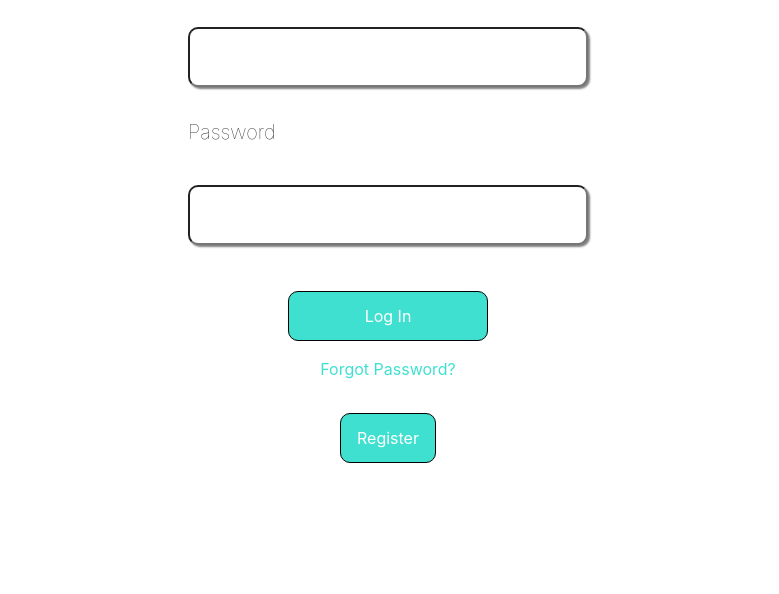
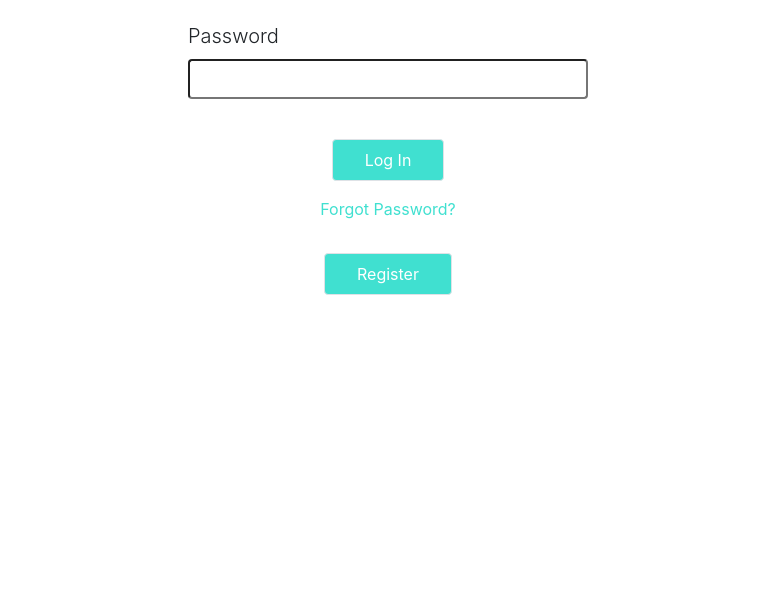
Before and after one commit to J-ah1/Housing-Rent-Calculator, a React app in the folder Client/: page / in a window 1280 px wide. Shown: the part 206-800 px from the top of the page, without its empty margins (252-1031 px from the left). Built offline with nearby package versions, Linux system fonts and the light colour scheme.

Commit message:
Modified: Styling for login component

```diff
--- a/Client/src/Components/Login.js
+++ b/Client/src/Components/Login.js
@@ -55,22 +55,22 @@ export default class Login extends Component {
                     <h1>Housing Rent Calcuator</h1>
                     <div id="login-content">
                         <form id="login-form" onSubmit={this.submit}>
-                            <label>Username</label>
-                            <br/>
-                            <input className="login-form-input" value={this.state.username} onChange={this.nameChange} type="text" />
-                            <br/>
-                            <label>Password</label>
-                            <br/>
-                            <input className="login-form-input"  value={this.state.password} onChange={this.passwordChange} type="password" />
-                            <br/>
-                            <input id="login-form-submit" type="submit" value="Log In" />
+                            <label className="font-weight-light">Username</label>
+
+                            <input className="login-form-input rounded mb-4" value={this.state.username} onChange={this.nameChange} type="text" />
+
+                            <label className="font-weight-light" >Password</label>
+
+                            <input className="login-form-input rounded mb-4"  value={this.state.password} onChange={this.passwordChange} type="password" />
+
+                            <input className="btn border" id="login-form-submit" type="submit" value="Log In" />
                         </form>
 
                         <Link id="login-link-forgot-pass" to='/forgot'>
                             <p>Forgot Password?</p>
                         </Link>
                         <Link to="/register">
-                            <button id="login-link-register">Register</button>
+                            <button className="btn border" id="login-link-register">Register</button>
                         </Link>
                     </div>
             </div>
--- a/Client/src/Styles/Login.css
+++ b/Client/src/Styles/Login.css
@@ -2,7 +2,7 @@
     display: flex;
     flex-direction: column;
     align-items: center;
-    margin-top: 10vh;
+    margin-top: 5vh;
 }
 
 #login-content{
@@ -18,7 +18,6 @@
 #login-form {
     width: 25vh;
     font-size: 1.25em;
-    font-weight: 100;
     display: flex;
     flex-direction: column;
     align-items: flex-start;
@@ -27,19 +26,12 @@
 
 
 #login-form > .login-form-input {
-    height: 3em;
+    height: 2em;
     width: 50vh;
-    border-radius: .5em;
-    box-shadow: .1em .1em .1em grey;
 }
 
 #login-form > .login-form-input[type=text], .login-form-input[type=password] {
     padding-left: .5em;
-}
-
-#login-form-submit{
-    width: 50%;
-    align-self: center;
 }
 
 #login-link-forgot-pass{
@@ -49,12 +41,10 @@
 
 #login-link-register, #login-form-submit{
     margin: 1em;
-    padding: .75em 1em;
+    padding: .5em 2em;
     background-color: turquoise;
-    border: 1px solid black;
-    border-radius: 10px;
     color: white;
-    font-size: 1rem;
+    align-self: center;
 }
 
 #login-form-submit:hover, #login-link-register:hover {
```
